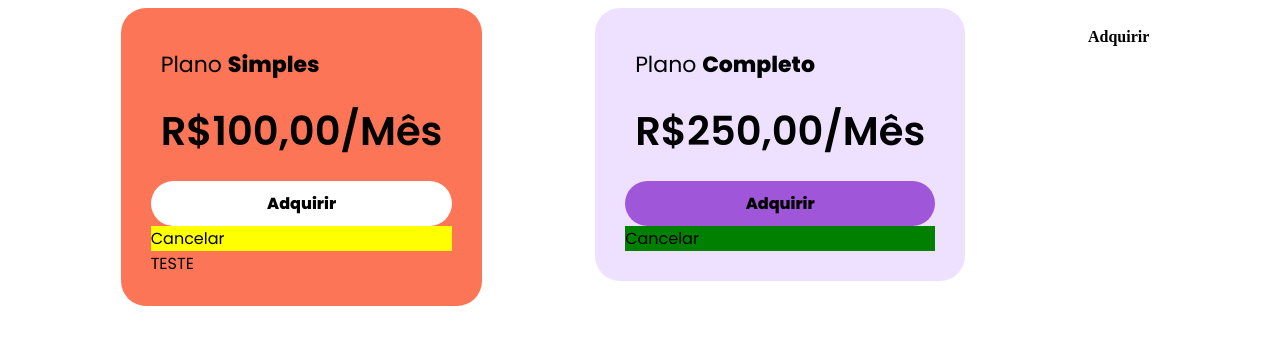
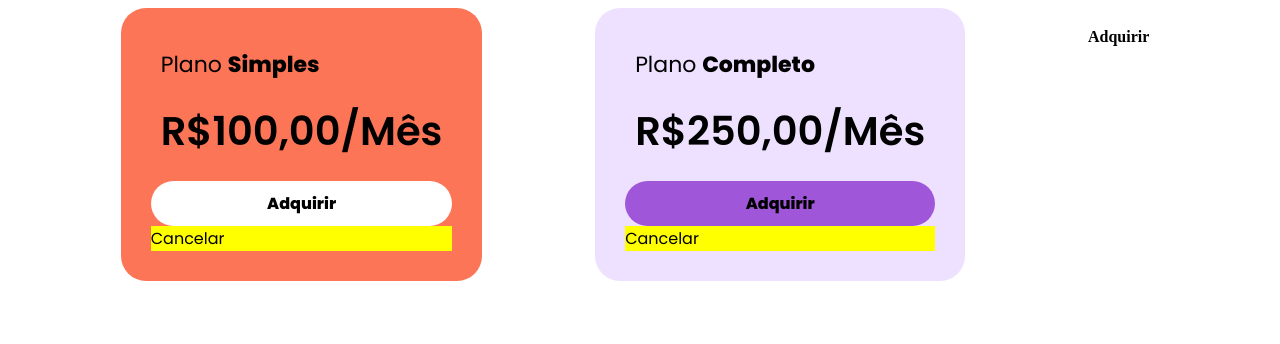
Before and after one commit to leticiareginajf/angular-1, an Angular app in the folder angular-1/: page / in a window 1280 px wide. Shown: the top 344 px of the page. Built offline with nearby package versions, Linux system fonts and the light colour scheme.

Commit message:
variables e global

```diff
--- a/angular-1/src/app/card/card.component.html
+++ b/angular-1/src/app/card/card.component.html
@@ -4,7 +4,8 @@
     <app-card-button></app-card-button>
     <app-card-button-cancel></app-card-button-cancel>
     <!--<app-card-button-cancel></app-card-button-cancel>
+    <div class="card-cancel-button">TESTE</div>
     <div class="card-cancel-button">TESTE</div>-->
 
-    <div class="card-cancel-button">TESTE</div>
+
 </div>
--- a/angular-1/src/styles.scss
+++ b/angular-1/src/styles.scss
@@ -1 +1,2 @@
 /* You can add global styles to this file, and also import other style files */
+@import "./styles/global-overrides.scss";
--- /dev/null
+++ b/angular-1/src/styles/_variables.scss
@@ -0,0 +1 @@
+$bgColor: green;
--- /dev/null
+++ b/angular-1/src/styles/global-overrides.scss
@@ -0,0 +1,6 @@
+
+app-card-button-cancel .card-cancel-button{
+
+    background-color: yellow !important;
+
+}
```
Also changed, not shown: angular-1/src/app/card/card.component.scss (+12 -0 lines).
